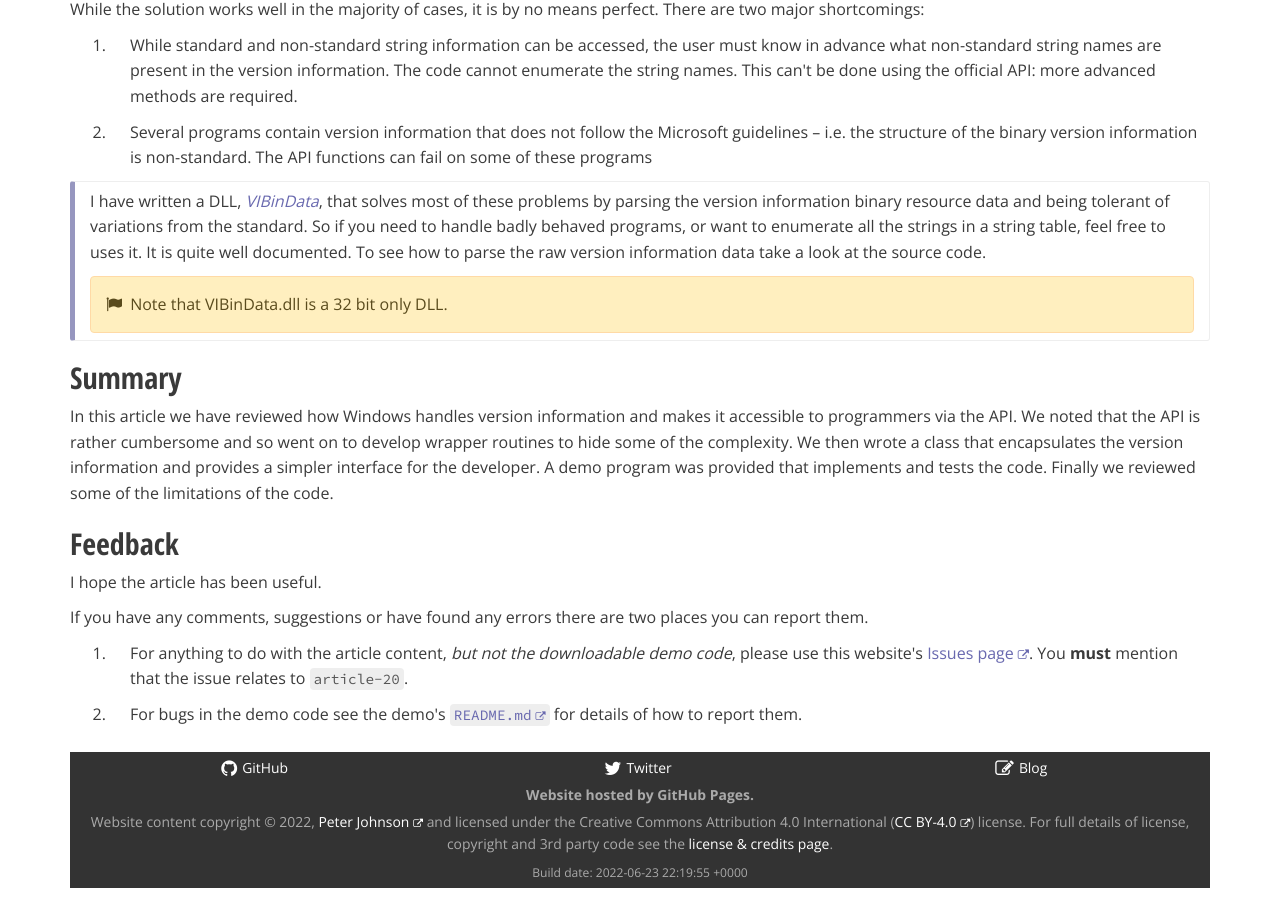
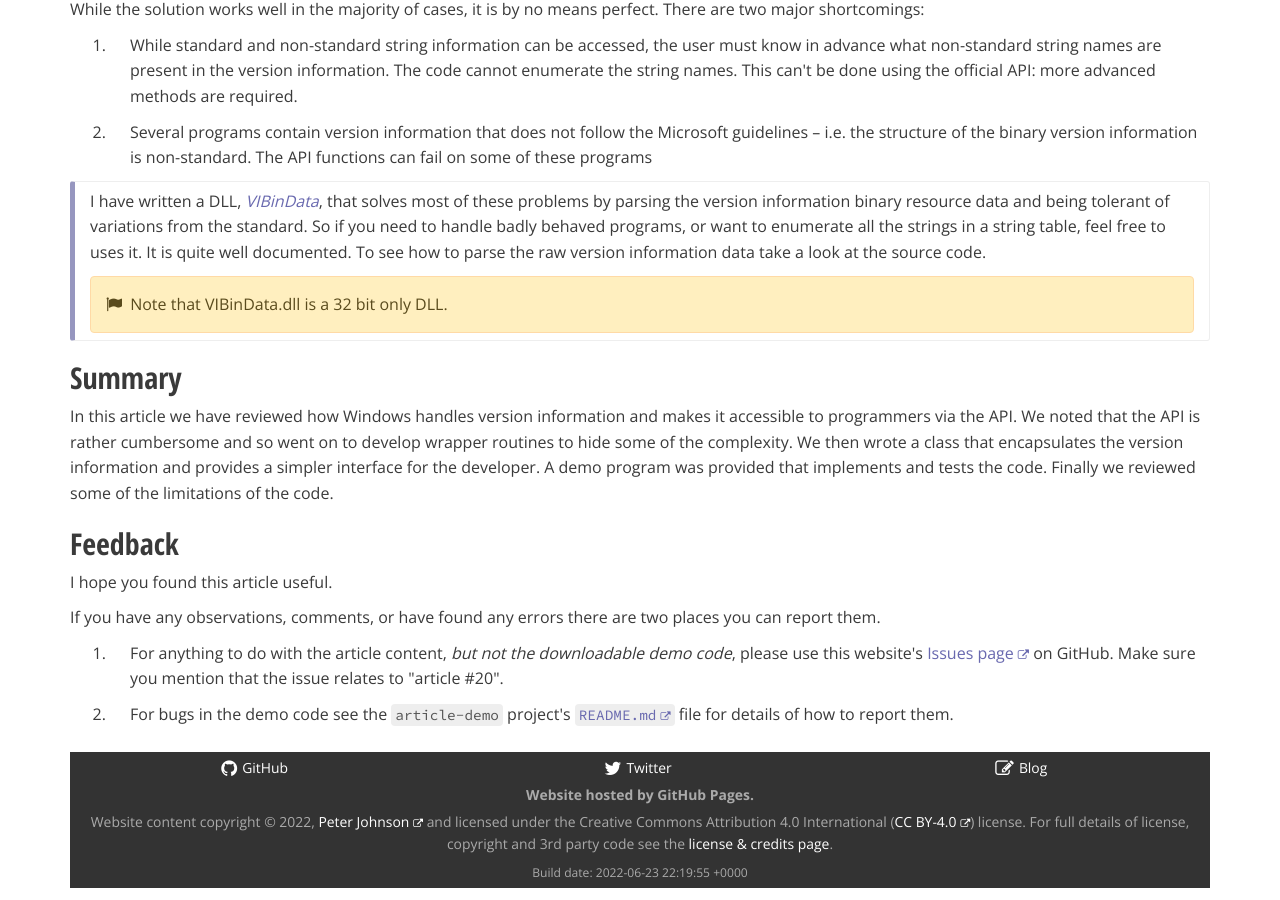
Before and after one commit to delphidabbler/delphidabbler.github.io, a Jekyll site: the page built from _articles/article-20.html, in a window 1280 px wide and 900 px high, scrolled down 8306 px. Built offline with Jekyll 4.4.1, drawn with Linux system fonts in a browser that asks for light colours; nearby versions of some CDN libraries; comment, search, counter and statistics services are not loaded.

Commit message:
Update article-20.html

```diff
--- a/_articles/article-20.html
+++ b/_articles/article-20.html
@@ -737,29 +737,18 @@
 
 <section id="feedback">
 
-<h2>
-    Feedback
-</h2>
+  <h2>Feedback</h2>
 
-<p>
-    I hope the article has been useful.
-</p>
+  <p>I hope you found this article useful.</p>
 
-<p>
-    If you have any comments, suggestions or have found any errors there are two places you can report them.
-</p>
+  <p>If you have any observations, comments, or have found any errors there are two places you can report them.</p>
 
-<ol class="wide">
-    <li>
-        For anything to do with the article content, <em>but not the downloadable demo code</em>, please use this
-        website's <a href="https://github.com/delphidabbler/delphidabbler.github.io/issues">Issues page</a>. You
-        <strong>must</strong> mention that the issue relates to <code>article-20</code>.
-    </li>
-    <li>
-        For bugs in the demo code see the demo's
-        <code><a href="https://github.com/delphidabbler/article-demos/blob/master/README.md#bug-reports">README.md</a></code>
-        for details of how to report them.
-    </li>
-</ol>
+  <ol class="wide">
+
+    <li>For anything to do with the article content, <em>but not the downloadable demo code</em>, please use this website's <a href="https://github.com/delphidabbler/delphidabbler.github.io/issues">Issues page</a> on GitHub. Make sure you mention that the issue relates to &quot;article #20&quot;.</li>
+
+    <li>For bugs in the demo code see the <code>article-demo</code> project's <code><a href="https://github.com/delphidabbler/article-demos/blob/master/README.md#bug-reports">README.md</a></code> file for details of how to report them.</li>
+
+  </ol>
 
 </section>
```
